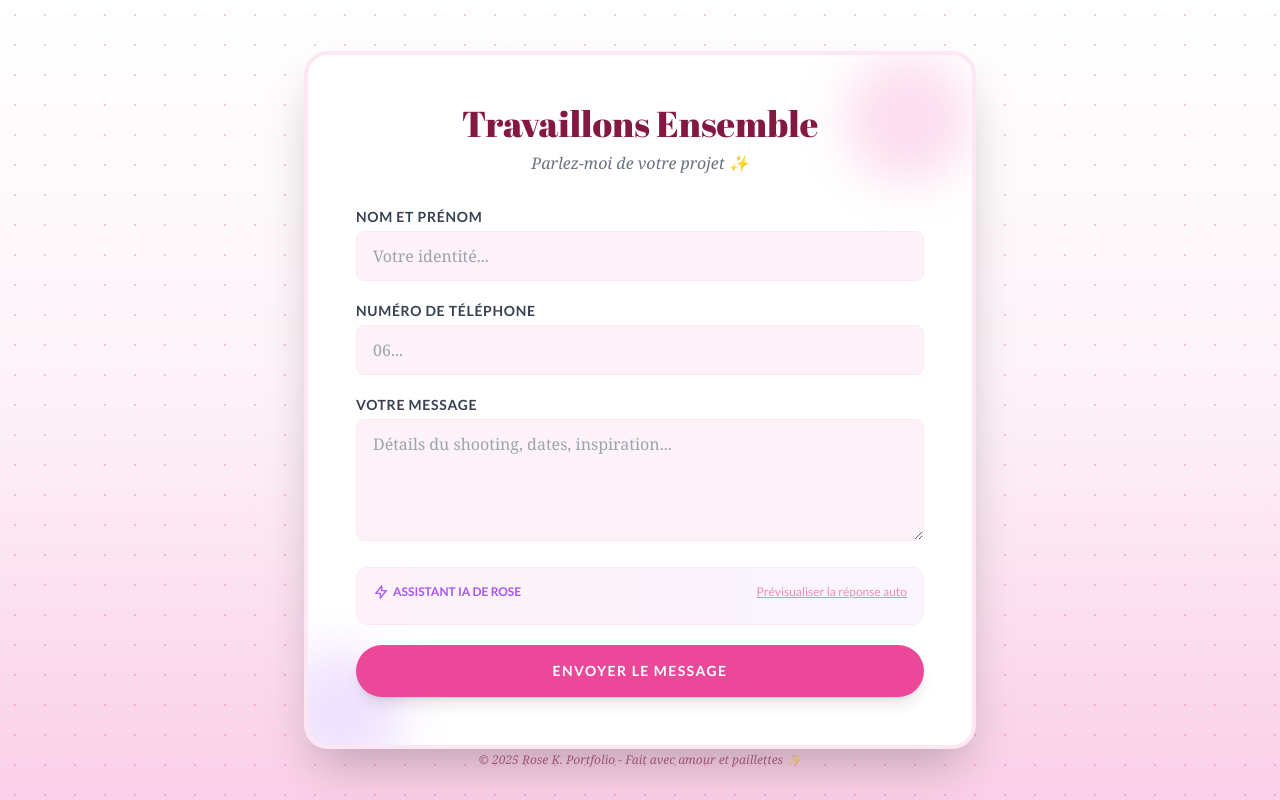
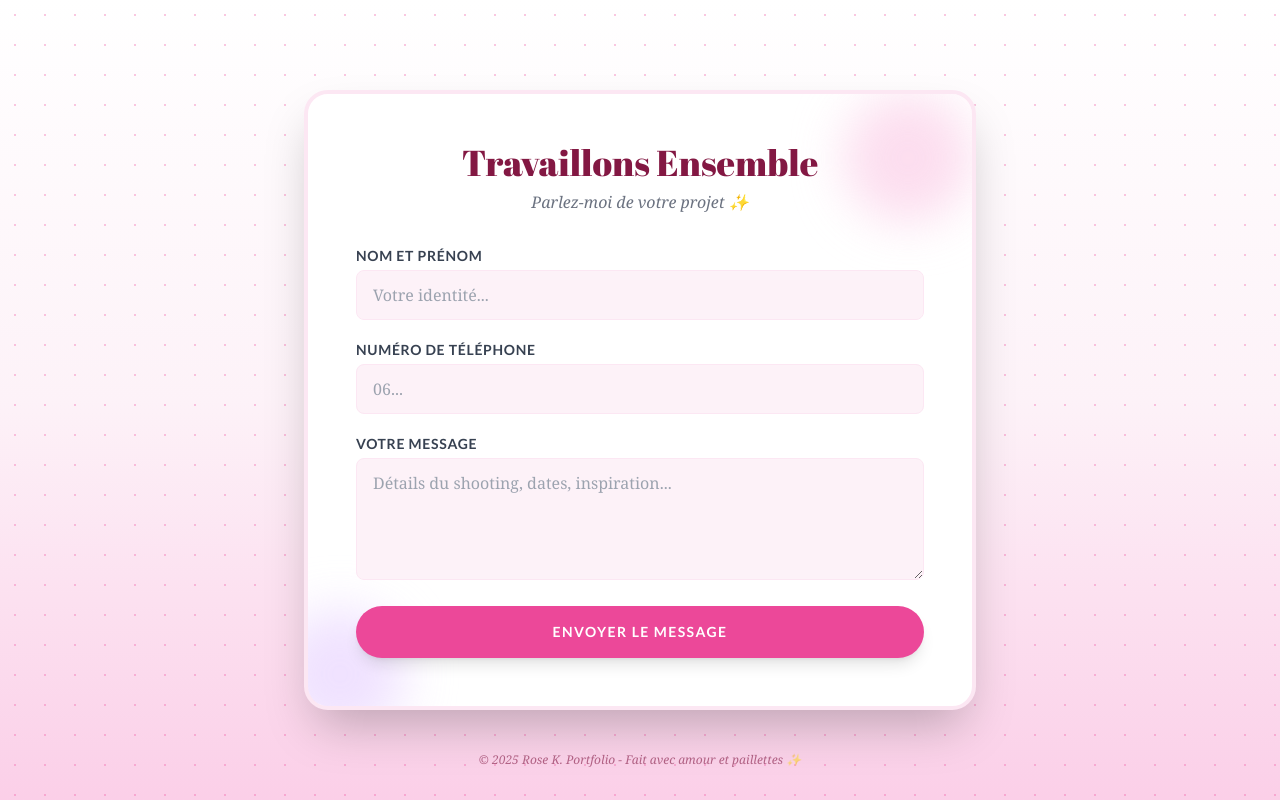
Before and after one commit to Nympheooo/Rose-Portfolio, a React (Vite) app: page / in a window 1280 px wide. Shown: the part 3489-4289 px from the top of the page. Built offline with nearby package versions, Linux system fonts and the light colour scheme; no server answers; a web font is replaced by a local one.

Commit message:
refactor: Remove unused AI draft functionality
The AI draft generation feature in the contact form was experimental and is no longer used. This commit removes the related state variables, functions, and imports to simplify the component.

```diff
--- a/components/ContactAI.tsx
+++ b/components/ContactAI.tsx
@@ -1,5 +1,4 @@
 import React, { useState, useRef } from 'react';
-import { generateDraftReply } from '../services/geminiService';
 import { usePortfolio } from '../context/PortfolioContext';
 import emailjs from '@emailjs/browser';
 
@@ -8,8 +7,6 @@ export const ContactAI: React.FC = () => {
   const [phone, setPhone] = useState('');
   const [message, setMessage] = useState('');
 
-  const [aiDraft, setAiDraft] = useState('');
-  const [loading, setLoading] = useState(false);
   const [sending, setSending] = useState(false);
   const [submitted, setSubmitted] = useState(false);
   const [error, setError] = useState('');
@@ -18,40 +15,28 @@ export const ContactAI: React.FC = () => {
 
   const { sendMessage } = usePortfolio();
 
-  const handleSimulateResponse = async (e: React.MouseEvent) => {
-    e.preventDefault();
-    if (!message || !name) return;
-
-    setLoading(true);
-    const draft = await generateDraftReply(message, name);
-    setAiDraft(draft);
-    setLoading(false);
-  };
-
   const handleSubmit = async (e: React.FormEvent) => {
     e.preventDefault();
     setSending(true);
     setError('');
 
-    // 1. Sauvegarde locale (pour l'UI immédiate et l'admin panel local)
+    // 1. Sauvegarde locale
     sendMessage(name, phone, message);
 
     try {
-        // 2. Envoi réel par email via EmailJS avec vos clés configurées
-        const SERVICE_ID = 'service_9vvvv5j';
-        const TEMPLATE_ID = 'template_o27cxgc';
-        const PUBLIC_KEY = 'QpKVW_IuGhmYvFrUB';
-
         if (formRef.current) {
             const templateParams = {
                 from_name: name,
                 from_phone: phone,
                 message: message,
                 to_name: 'Rose K.',
-                // Comme il n'y a pas de champ email obligatoire dans le formulaire actuel,
-                // on met une valeur par défaut ou on pourrait ajouter un champ email au formulaire plus tard.
                 reply_to: 'email_du_visiteur@example.com'
             };
+
+            // Configuration EmailJS (Hardcoded)
+            const SERVICE_ID = 'service_o5hrvog';
+            const TEMPLATE_ID = 'template_o27cxgc';
+            const PUBLIC_KEY = 'QpKVW_IuGhmYvFrUB';
 
             await emailjs.send(SERVICE_ID, TEMPLATE_ID, templateParams, PUBLIC_KEY);
         }
@@ -64,12 +49,23 @@ export const ContactAI: React.FC = () => {
             setName('');
             setPhone('');
             setMessage('');
-            setAiDraft('');
         }, 5000);
 
-    } catch (err) {
-        console.error("Erreur lors de l'envoi email:", err);
-        setError("Une erreur est survenue lors de l'envoi. Veuillez réessayer.");
+    } catch (err: any) {
+        console.error("❌ Erreur EmailJS:", err);
+
+        let errorMessage = "Une erreur est survenue.";
+        if (err.text) {
+            errorMessage = `Erreur EmailJS: ${err.text}`;
+        } else if (err.message) {
+             errorMessage = `Erreur: ${err.message}`;
+        }
+
+        if (errorMessage.toLowerCase().includes("network") || errorMessage.toLowerCase().includes("failed to fetch")) {
+            errorMessage = "Erreur réseau : Vérifiez votre connexion ou désactivez AdBlock.";
+        }
+
+        setError(errorMessage);
     } finally {
         setSending(false);
     }
@@ -131,33 +127,9 @@ export const ContactAI: React.FC = () => {
                 />
             </div>
 
-            {/* AI Assistant Feature */}
-            <div className="bg-gradient-to-r from-pink-50 to-purple-50 p-4 rounded-xl border border-pink-100">
-                <div className="flex justify-between items-center mb-2">
-                    <span className="text-xs font-bold text-purple-500 uppercase flex items-center gap-1">
-                        <svg className="w-4 h-4" fill="none" stroke="currentColor" viewBox="0 0 24 24"><path strokeLinecap="round" strokeLinejoin="round" strokeWidth="2" d="M13 10V3L4 14h7v7l9-11h-7z"></path></svg>
-                        Assistant IA de Rose
-                    </span>
-                    <button
-                        type="button"
-                        onClick={handleSimulateResponse}
-                        disabled={!message || loading || sending}
-                        className="text-xs underline text-pink-600 hover:text-pink-800 disabled:opacity-50"
-                    >
-                        {loading ? 'Réflexion...' : 'Prévisualiser la réponse auto'}
-                    </button>
-                </div>
-
-                {aiDraft && (
-                    <div className="bg-white p-3 rounded border border-gray-100 text-sm text-gray-600 italic font-serif leading-relaxed">
-                        "{aiDraft}"
-                    </div>
-                )}
-            </div>
-
             {error && (
-                <div className="text-red-500 text-sm text-center bg-red-50 p-2 rounded">
-                    {error}
+                <div className="text-red-600 text-sm font-bold text-center bg-red-50 p-4 rounded border border-red-200 animate-pulse">
+                    ⚠️ {error}
                 </div>
             )}
 
```
